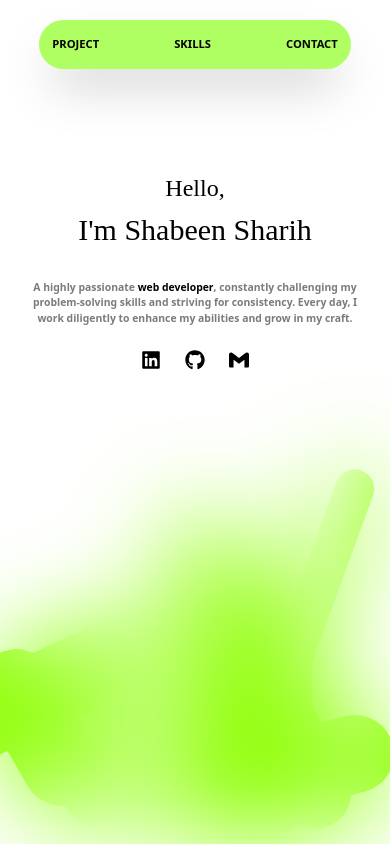
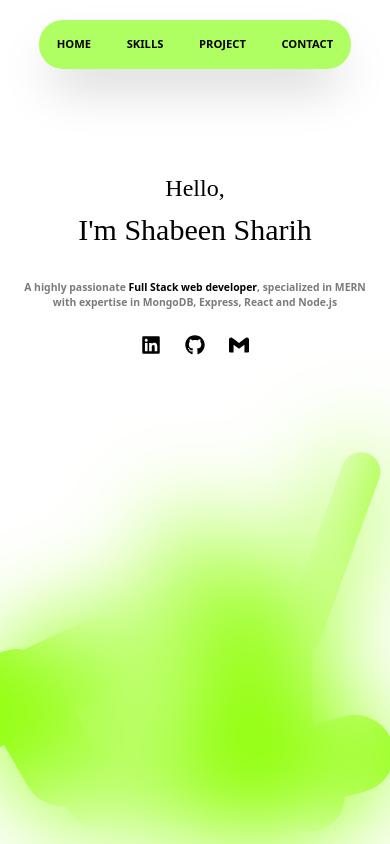
Before and after one commit to shabinx30/Portfolio, a Next.js app: page / in a window 390 px wide. Shown: the top 844 px of the page. Built offline with nearby package versions, Linux system fonts and the light colour scheme; a web font is replaced by a local one.

Commit message:
style: color theme updation.

```diff
--- a/components/Hero.tsx
+++ b/components/Hero.tsx
@@ -46,16 +46,14 @@ const Hero = () => {
                         I&apos;m Shabeen Sharih
                     </h1>
                     <p className="text-[#7b7b7b] dark:text-[#AEAEAE] text-[0.65em] font-semibold lg:text-[0.825em] mt-8">
-                        A highly passionate{" "}
-                        <span className="dark:text-[#C2FF78] text-black font-bold">web developer</span>,
-                        constantly challenging my problem-solving skills and
-                        striving for consistency. Every day, I work diligently
-                        to enhance my abilities and grow in my craft.
+                        A highly passionate {" "}
+                        <span className="dark:text-[#C2FF78] text-black font-bold">Full Stack web developer</span>,
+                        specialized in MERN with expertise in MongoDB, Express, React and Node.js
                     </p>
                     <div className="flex gap-6 justify-center mt-6 dark:text-white/50">
-                        <Link href="https://www.linkedin.com/in/shabeen-sharih/"><FaLinkedin size={20} className="hover:text-white duration-150"/></Link>
-                        <Link href="https://github.com/shabinx30"><FaGithub size={20} className="hover:text-white duration-150" /></Link>
-                        <Link href="mailto:shabeensharih@gmail.com"><SiGmail size={20} className="hover:text-white duration-150" /></Link>
+                        <Link href="https://www.linkedin.com/in/shabeen-sharih/" target="_blank"><FaLinkedin size={20} className="hover:text-white duration-150"/></Link>
+                        <Link href="https://github.com/shabinx30" target="_blank"><FaGithub size={20} className="hover:text-white duration-150" /></Link>
+                        <Link href="mailto:shabeensharih@gmail.com" target="_blank"><SiGmail size={20} className="hover:text-white duration-150" /></Link>
                     </div>
                 </div>
             </div>
@@ -73,25 +71,25 @@ const Hero = () => {
             </motion.div>
 
             {/* Animated Circles */}
-            <motion.div
+            <div
                 className="absolute bottom-[22%] right-[10%] lg:right-[0%] rotate-[20deg] bg-[#8CFF00] w-[10%] h-[25%] lg:h-[50%] rounded-full"
-                {...floatYAnimation}
+                // {...floatYAnimation}
             />
             <div className="absolute bottom-[-2%] right-[3em] rotate-[75deg] bg-[#8CFF00] w-[20%] lg:w-[14em] h-[22%] lg:h-[50%] rounded-full" />
-            <motion.div
+            <div
                 className="absolute bottom-0 right-[26%] rotate-[-25deg] bg-[#8CFF00] w-[18%] h-[40%] rounded-full"
-                {...floatAnimation(0.2)}
+                // {...floatAnimation(0.2)}
             />
             <div className="absolute bottom-0 right-[20%] bg-[#8CFF00] w-[8em] h-[30%] rounded-full" />
-            <motion.div
+            <div
                 className="absolute bottom-8 left-0 rotate-[65deg] bg-[#8CFF00] w-[20%] h-[30%] rounded-full"
-                {...floatAnimation(0.6)}
+                // {...floatAnimation(0.6)}
             />
             <div className="absolute bottom-8 left-0 rotate-[-30deg] bg-[#8CFF00] w-[20%] h-[20%] rounded-full" />
             <div className="absolute bottom-4 left-[16%] rotate-[10deg] bg-[#8CFF00] w-[20%] h-[10%] rounded-full" />
-            <motion.div
+            <div
                 className="absolute bottom-2 left-[40%] bg-[#8CFF00] w-[20%] h-[15%] rounded-full"
-                {...floatAnimation(0.4)}
+                // {...floatAnimation(0.4)}
             />
         </section>
     );
--- a/components/Navbar.tsx
+++ b/components/Navbar.tsx
@@ -31,9 +31,10 @@ const Navbar = () => {
                 delay: 0.5,
             }}
         >
-            <ul className="w-[80%] md:w-[60%] lg:w-[40%] bg-[#B0FF62] dark:bg-[#272727] shadow-2xl flex justify-between px-[3.4vw] items-center rounded-full py-4">
+            <ul className="w-[80%] md:w-[60%] lg:w-[46%] bg-[#B0FF62] dark:bg-[#272727] dark:text-[#e2ffc5] shadow-2xl flex justify-around items-center rounded-3xl py-4">
+                <li className="cursor-pointer">HOME</li>
+                <li className="cursor-pointer">SKILLS</li>
                 <li className="cursor-pointer" onClick={handleScroll}>PROJECT</li>
-                <li className="cursor-pointer">SKILLS</li>
                 <li className="cursor-pointer">CONTACT</li>
             </ul>
         </motion.nav>
```
